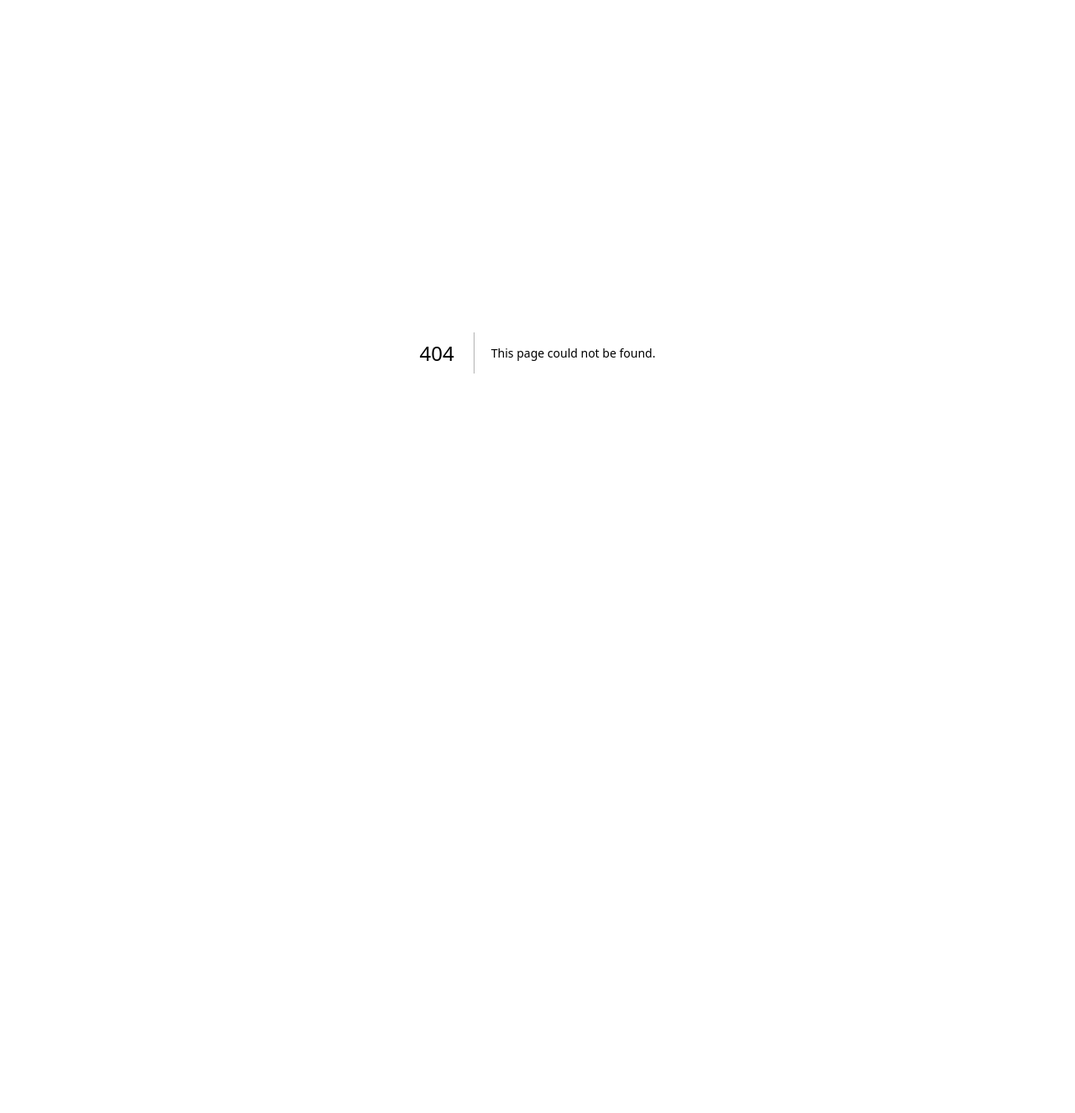
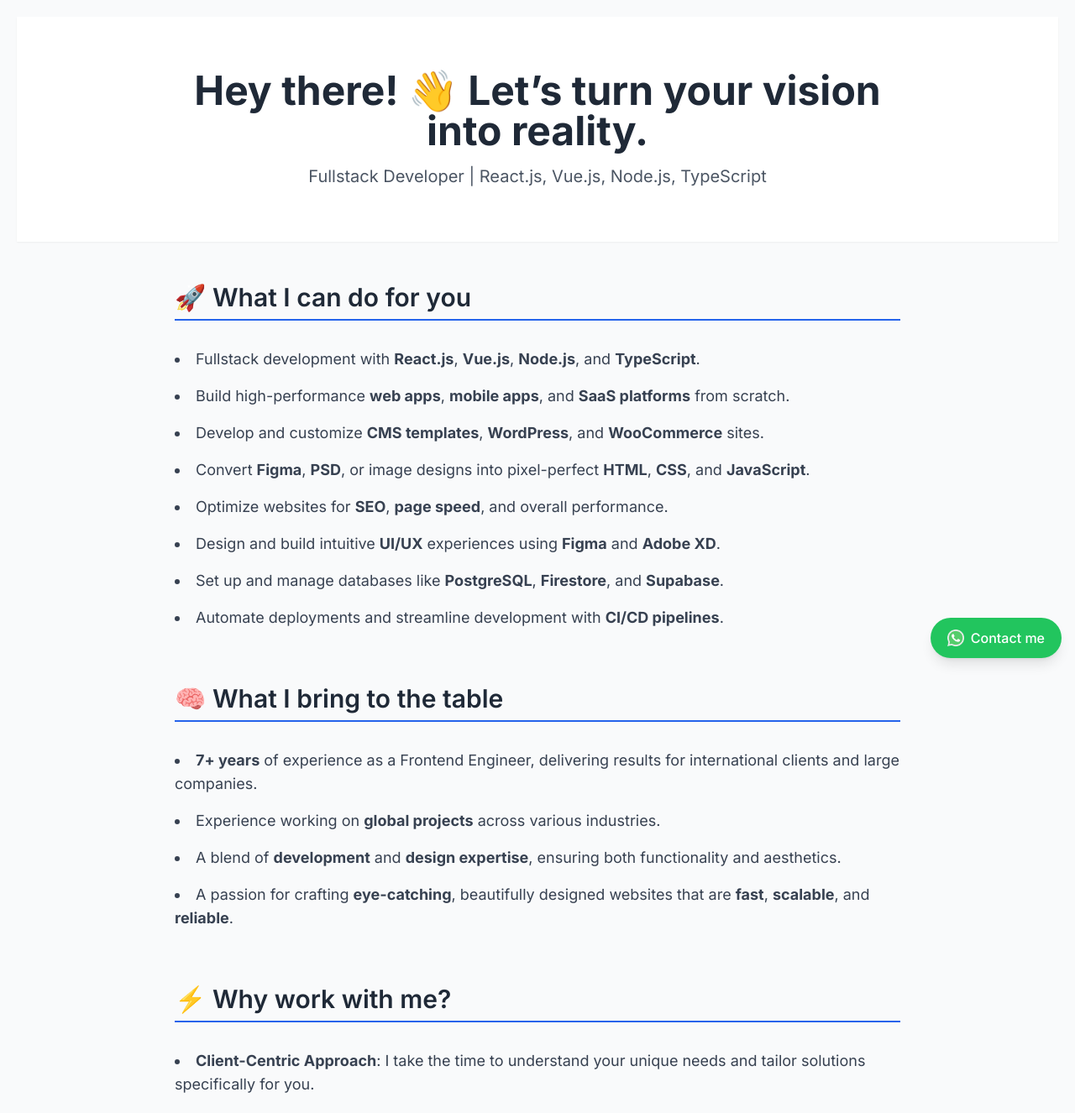
Before and after one commit to cristom-co/portfolio-front-next-js, a Next.js app: page /freelance in a window 1280 px wide. Before the commit this address had no page. Shown: the top 1326 px of the page at 84% size. Before the commit the page ends 840 px from the top, so only its background shows below. Built offline with nearby package versions, Linux system fonts and the light colour scheme.

Commit message:
freelance page was added

```diff
--- a/src/app/components/Contact.tsx
+++ b/src/app/components/Contact.tsx
@@ -2,15 +2,17 @@ import Slider from "./commons/Slider";
 import TitleSection from "./commons/TitleSection";
 
 import { contacts } from "../data/sliderImages";
-import CalendlyLink from "./CalendlyLink";
+// import CalendlyLink from "./CalendlyLink";
 import ConstructionLink from "./ConstructionLink";
+import FreelanceLink from "./FreelanceLink";
 
 const Contact = () => {
     return <div className="sectionSite">
         <TitleSection title="Find me online" description="Feel free to reach out to me here!" />
-        <CalendlyLink />
+        {/* <CalendlyLink /> */}
         <Slider items={contacts} />
-        <ConstructionLink />
+        <FreelanceLink />
+        {/* <ConstructionLink /> */}
 
     </div>;
 };
--- /dev/null
+++ b/src/app/components/FreelanceLink.tsx
@@ -0,0 +1,14 @@
+import Link from "next/link";
+
+const FreelanceLink = () => {
+
+    return (
+        <Link href="/freelance"  >
+            <p className="mt-10 uppercase text-gray-400 text-xs text-center underline pb-5 text-green-600 font-bold cursor-pointer">
+                Check out my freelance services here.
+            </p>
+        </Link>
+    )
+}
+
+export default FreelanceLink;
--- /dev/null
+++ b/src/app/components/WhatsappButton.tsx
@@ -0,0 +1,21 @@
+import Image from 'next/image';
+
+export default function WhatsappButton() {
+    return (
+        <a
+            href="https://wa.me/573015567050"
+            target="_blank"
+            rel="noopener noreferrer"
+            className="fixed bottom-4 right-4 bg-green-500 text-white py-3 px-5 rounded-full shadow-lg flex items-center gap-2 hover:scale-110 transition-transform z-50"
+        >
+            <Image
+                src="icons/220236.png"
+                alt="WhatsApp"
+
+                width={20}
+                height={20}
+            />
+            <span className="font-medium">Contact me</span>
+        </a>
+    );
+}
--- /dev/null
+++ b/src/app/freelance/page.tsx
@@ -0,0 +1,128 @@
+import Head from 'next/head';
+import WhatsappButton from '../components/WhatsappButton';
+
+export default function Freelance() {
+  return (
+    <div className="min-h-screen bg-gray-50 text-gray-900 flex flex-col items-center p-5">
+      <Head>
+        <title>Freelance Fullstack Developer | React, Vue, Node, TypeScript</title>
+        <meta name="description" content="Fullstack developer specializing in React.js, Vue.js, Node.js, and TypeScript. Let's build high-performance web apps, mobile apps, and SaaS platforms together!" />
+        <link rel="icon" href="/favicon.ico" />
+      </Head>
+
+      {/* Header */}
+      <header className="text-center py-16 bg-white w-full shadow-sm">
+        <div className="max-w-4xl mx-auto px-4">
+          <h1 className="text-5xl font-bold mb-4 text-gray-800">Hey there! 👋 Let’s turn your vision into reality.</h1>
+          <p className="text-xl text-gray-600">Fullstack Developer | React.js, Vue.js, Node.js, TypeScript</p>
+        </div>
+      </header>
+
+      {/* Main Content */}
+      <main className="w-full max-w-4xl px-4 py-12">
+        {/* Section: What I can do for you */}
+        <section className="mb-16">
+          <h2 className="text-3xl font-semibold mb-8 text-gray-800 border-b-2 border-blue-600 pb-2">🚀 What I can do for you</h2>
+          <ul className="list-disc list-inside space-y-4 text-lg text-gray-700">
+            <li>Fullstack development with <strong>React.js</strong>, <strong>Vue.js</strong>, <strong>Node.js</strong>, and <strong>TypeScript</strong>.</li>
+            <li>Build high-performance <strong>web apps</strong>, <strong>mobile apps</strong>, and <strong>SaaS platforms</strong> from scratch.</li>
+            <li>Develop and customize <strong>CMS templates</strong>, <strong>WordPress</strong>, and <strong>WooCommerce</strong> sites.</li>
+            <li>Convert <strong>Figma</strong>, <strong>PSD</strong>, or image designs into pixel-perfect <strong>HTML</strong>, <strong>CSS</strong>, and <strong>JavaScript</strong>.</li>
+            <li>Optimize websites for <strong>SEO</strong>, <strong>page speed</strong>, and overall performance.</li>
+            <li>Design and build intuitive <strong>UI/UX</strong> experiences using <strong>Figma</strong> and <strong>Adobe XD</strong>.</li>
+            <li>Set up and manage databases like <strong>PostgreSQL</strong>, <strong>Firestore</strong>, and <strong>Supabase</strong>.</li>
+            <li>Automate deployments and streamline development with <strong>CI/CD pipelines</strong>.</li>
+          </ul>
+        </section>
+
+        {/* Section: What I bring to the table */}
+        <section className="mb-16">
+          <h2 className="text-3xl font-semibold mb-8 text-gray-800 border-b-2 border-blue-600 pb-2">🧠 What I bring to the table</h2>
+          <ul className="list-disc list-inside space-y-4 text-lg text-gray-700">
+            <li><strong>7+ years</strong> of experience as a Frontend Engineer, delivering results for international clients and large companies.</li>
+            <li>Experience working on <strong>global projects</strong> across various industries.</li>
+            <li>A blend of <strong>development</strong> and <strong>design expertise</strong>, ensuring both functionality and aesthetics.</li>
+            <li>A passion for crafting <strong>eye-catching</strong>, beautifully designed websites that are <strong>fast</strong>, <strong>scalable</strong>, and <strong>reliable</strong>.</li>
+          </ul>
+        </section>
+
+        {/* Section: Why work with me? */}
+        <section className="mb-16">
+          <h2 className="text-3xl font-semibold mb-8 text-gray-800 border-b-2 border-blue-600 pb-2">⚡ Why work with me?</h2>
+          <ul className="list-disc list-inside space-y-4 text-lg text-gray-700">
+            <li><strong>Client-Centric Approach</strong>: I take the time to understand your unique needs and tailor solutions specifically for you.</li>
+            <li><strong>Clear Communication</strong>: Expect transparent project timelines, regular updates, and no surprises.</li>
+            <li><strong>Commitment to Quality</strong>: I don’t just build websites — I craft experiences with attention to detail and a high standard of excellence.</li>
+            <li><strong>Proactive Problem Solver</strong>: I thrive on challenges and am always looking for ways to optimize, enhance, and future-proof your digital products.</li>
+          </ul>
+        </section>
+
+        {/* Section: Puedes encontrar más información */}
+        <section className="mb-16">
+          <h2 className="text-3xl font-semibold mb-8 text-gray-800 border-b-2 border-blue-600 pb-2">🔍 You can find more information
+          </h2>
+          <div className="space-y-4 text-lg text-gray-700">
+            <p>Connect with me on these platforms to learn more about my work and experience!</p>
+            <ul className="list-disc list-inside">
+              <li>
+                <a
+                  href="https://www.linkedin.com/in/cristombe/"
+                  target="_blank"
+                  rel="noopener noreferrer"
+                  className="text-blue-600 hover:text-blue-800 transition-colors"
+                >
+                  LinkedIn
+                </a>
+              </li>
+              <li>
+                <a
+                  href="/"
+                  target="_blank"
+                  rel="noopener noreferrer"
+                  className="text-blue-600 hover:text-blue-800 transition-colors"
+                >
+                  My Website
+                </a>
+              </li>
+              <li>
+                <a
+                  href="https://www.upwork.com/freelancers/~010772ee5b4f404db9"
+                  target="_blank"
+                  rel="noopener noreferrer"
+                  className="text-blue-600 hover:text-blue-800 transition-colors"
+                >
+                  Upwork
+                </a>
+              </li>
+              <li>
+                <a
+                  href="https://github.com/cristom-co"
+                  target="_blank"
+                  rel="noopener noreferrer"
+                  className="text-blue-600 hover:text-blue-800 transition-colors"
+                >
+                  GitHub
+                </a>
+              </li>
+            </ul>
+          </div>
+        </section>
+
+        {/* Call to Action */}
+        <section className="text-center py-16 bg-white shadow-sm rounded-lg">
+          <div className="max-w-2xl mx-auto px-4">
+            <h2 className="text-3xl font-semibold mb-6 text-gray-800">Let’s collaborate and bring your project to life — smoothly and stress-free! 🚀</h2>
+            <p className="text-xl text-gray-600 mb-8">Feel free to reach out — I’d love to discuss your ideas and explore how we can work together.</p>
+          </div>
+        </section>
+      </main>
+
+      <WhatsappButton />
+
+      {/* Footer */}
+      <footer className="text-center py-6 text-gray-600 bg-white w-full shadow-sm">
+        <p>© {new Date().getFullYear()} Cristhian Tombe. All rights reserved.</p>
+      </footer>
+    </div>
+  );
+}
--- a/src/app/layout.tsx
+++ b/src/app/layout.tsx
@@ -21,7 +21,7 @@ export default function RootLayout({
       <Head>
         <meta name="viewport" content="width=device-width, initial-scale=1.0" />
       </Head>
-      <body className={`${inter.className} p-5`}>
+      <body className={`${inter.className}`}>
         {children}
       </body>
     </html>
--- a/src/app/page.tsx
+++ b/src/app/page.tsx
@@ -4,31 +4,12 @@ import Skills from "./components/Skills";
 import Resume from "./components/Resume";
 import Contact from "./components/Contact";
 import Footer from "./components/commons/Footer";
-
-import Image from 'next/image';
-
+import WhatsappButton from "./components/WhatsappButton";
 
 export default function Home() {
   return (
     <>
-
-      <a
-        href="https://wa.me/573015567050"
-        target="_blank"
-        rel="noopener noreferrer"
-        className="fixed bottom-4 right-4 bg-green-500 text-white py-3 px-5 rounded-full shadow-lg flex items-center gap-2 hover:scale-110 transition-transform z-50"
-      >
-        <Image
-          src="icons/220236.png"
-          alt="WhatsApp"
-
-          width={20}
-          height={20}
-        />
-        <span className="font-medium">Contact me</span>
-      </a>
-
-
+      <WhatsappButton />
       <Header />
       <div className="sm:w-full md:w-3/4 lg:w-2/3 xl:w-1/2 2xl:w-1/3 mx-auto">
         <Portfolio />
```
